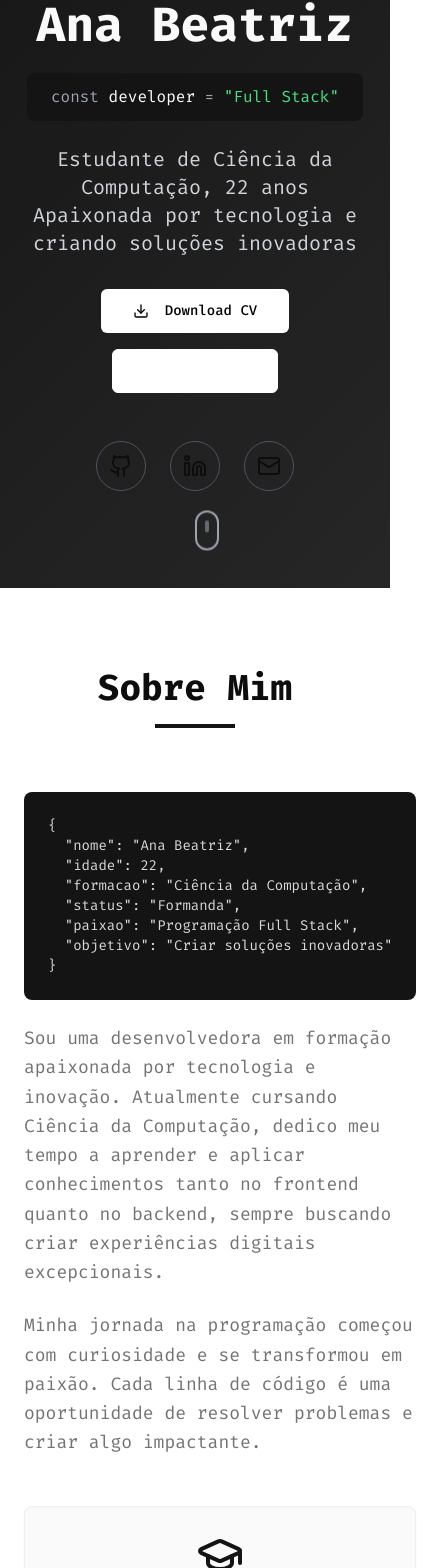
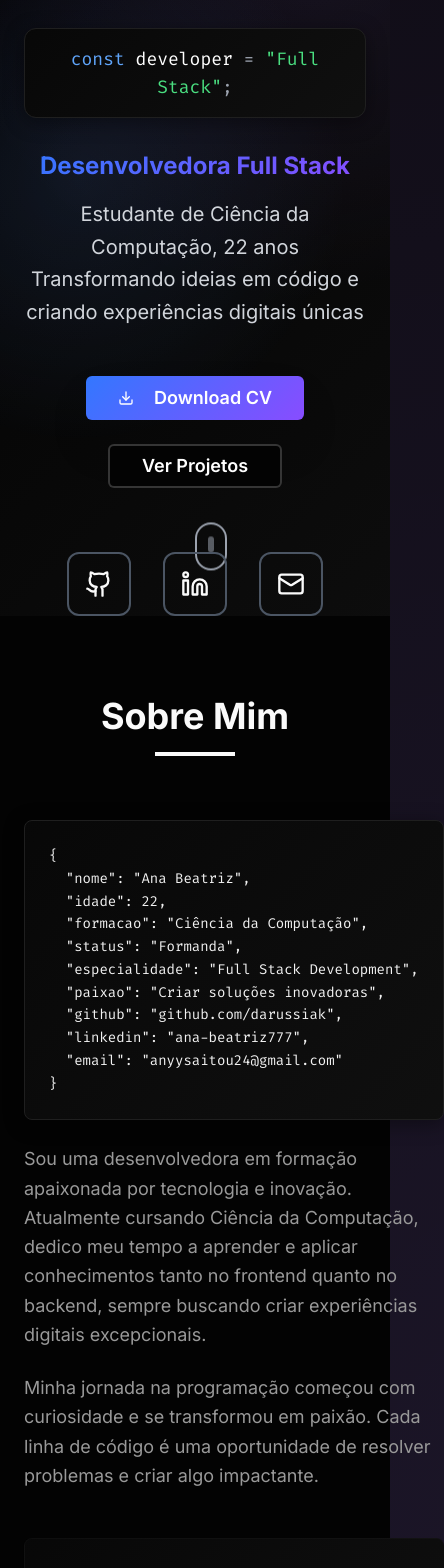
Before and after one commit to Anadevfs/portifolio-ana, a React (Vite) app: page / in a window 390 px wide. Shown: the part 256-1824 px from the top of the page, 444 px wide, since content can reach past the window. Built offline with nearby package versions, Linux system fonts and the light colour scheme.

Commit message:
Atualizar portfólio com links e tema escuro
Atualiza o portfólio para um tema mais escuro, com links para e-mail, LinkedIn e GitHub.

```diff
--- a/src/components/About.tsx
+++ b/src/components/About.tsx
@@ -13,14 +13,17 @@ const About = () => {
         <div className="grid lg:grid-cols-2 gap-12 items-center">
           <div className="space-y-6">
             <div className="code-block p-6 rounded-lg">
-              <pre className="text-sm">
+              <pre className="text-sm leading-relaxed">
 {`{
   "nome": "Ana Beatriz",
   "idade": 22,
   "formacao": "Ciência da Computação",
   "status": "Formanda",
-  "paixao": "Programação Full Stack",
-  "objetivo": "Criar soluções inovadoras"
+  "especialidade": "Full Stack Development",
+  "paixao": "Criar soluções inovadoras",
+  "github": "github.com/darussiak",
+  "linkedin": "ana-beatriz777",
+  "email": "anyysaitou24@gmail.com"
 }`}
               </pre>
             </div>
--- a/src/components/Contact.tsx
+++ b/src/components/Contact.tsx
@@ -50,7 +50,7 @@ const Contact = () => {
                   </div>
                   <div>
                     <p className="font-medium">Email</p>
-                    <p className="text-muted-foreground">ana.beatriz@email.com</p>
+                    <p className="text-muted-foreground">anyysaitou24@gmail.com</p>
                   </div>
                 </div>
 
@@ -80,19 +80,23 @@ const Contact = () => {
               <h4 className="text-lg font-semibold mb-4">Redes Sociais</h4>
               <div className="flex space-x-4">
                 <a
-                  href="#"
+                  href="https://github.com/darussiak"
+                  target="_blank"
+                  rel="noopener noreferrer"
                   className="p-3 border border-border rounded-lg hover:border-primary hover:bg-primary/10 transition-all duration-300 group"
                 >
                   <Github className="h-6 w-6 group-hover:text-primary transition-colors" />
                 </a>
                 <a
-                  href="#"
+                  href="https://www.linkedin.com/in/ana-beatriz777/"
+                  target="_blank"
+                  rel="noopener noreferrer"
                   className="p-3 border border-border rounded-lg hover:border-primary hover:bg-primary/10 transition-all duration-300 group"
                 >
                   <Linkedin className="h-6 w-6 group-hover:text-primary transition-colors" />
                 </a>
                 <a
-                  href="#"
+                  href="mailto:anyysaitou24@gmail.com"
                   className="p-3 border border-border rounded-lg hover:border-primary hover:bg-primary/10 transition-all duration-300 group"
                 >
                   <Mail className="h-6 w-6 group-hover:text-primary transition-colors" />
@@ -110,9 +114,10 @@ const developer = {
     "Frontend Development",
     "Backend Development",
     "UI/UX Design",
-    "Mobile Apps"
+    "Mobile Development"
   ],
-  contact: "ana.beatriz@email.com"
+  github: "darussiak",
+  email: "anyysaitou24@gmail.com"
 };`}
               </pre>
             </div>
--- a/src/components/Hero.tsx
+++ b/src/components/Hero.tsx
@@ -4,59 +4,76 @@ import { Github, Linkedin, Mail, Download } from "lucide-react";
 const Hero = () => {
   return (
     <section className="hero-section min-h-screen flex items-center justify-center relative overflow-hidden">
-      <div className="absolute inset-0 bg-grid-pattern opacity-5"></div>
+      <div className="absolute inset-0 bg-grid-pattern opacity-10"></div>
       <div className="container mx-auto px-6 text-center relative z-10">
         <div className="animate-fade-in">
           <div className="mb-8">
-            <div className="w-32 h-32 mx-auto mb-6 rounded-full bg-gradient-to-br from-gray-200 to-gray-400 flex items-center justify-center text-4xl font-bold text-gray-800">
+            <div className="w-40 h-40 mx-auto mb-8 rounded-full modern-gradient flex items-center justify-center text-5xl font-bold text-white shadow-2xl accent-glow">
               AB
             </div>
           </div>
 
-          <h1 className="text-5xl md:text-7xl font-bold text-hero-text mb-6">
+          <h1 className="text-6xl md:text-8xl font-black text-hero-text mb-8 tracking-tight">
             Ana Beatriz
           </h1>
 
-          <div className="code-block inline-block px-6 py-3 rounded-lg mb-6 animate-slide-in">
-            <span className="text-gray-400">const</span>{" "}
+          <div className="code-block inline-block px-8 py-4 rounded-xl mb-8 animate-slide-in font-mono text-lg">
+            <span className="text-blue-400">const</span>{" "}
             <span className="text-white">developer</span>{" "}
             <span className="text-gray-400">=</span>{" "}
-            <span className="text-green-400">"Full Stack"</span>
+            <span className="text-green-400">"Full Stack"</span><span className="text-gray-400">;</span>
           </div>
 
-          <p className="text-xl md:text-2xl text-gray-300 mb-8 max-w-2xl mx-auto">
+          <div className="gradient-text text-2xl md:text-3xl font-bold mb-4">
+            Desenvolvedora Full Stack
+          </div>
+
+          <p className="text-xl md:text-2xl text-gray-300 mb-12 max-w-3xl mx-auto leading-relaxed">
             Estudante de Ciência da Computação, 22 anos
             <br />
-            Apaixonada por tecnologia e criando soluções inovadoras
+            Transformando ideias em código e criando experiências digitais únicas
           </p>
 
-          <div className="flex flex-col sm:flex-row gap-4 justify-center items-center mb-12">
-            <Button size="lg" className="bg-white text-black hover:bg-gray-100 transition-all duration-300">
-              <Download className="mr-2 h-5 w-5" />
+          <div className="flex flex-col sm:flex-row gap-6 justify-center items-center mb-16">
+            <Button size="lg" className="modern-gradient text-white hover:scale-105 transition-all duration-300 shadow-2xl px-8 py-4 text-lg font-semibold">
+              <Download className="mr-3 h-6 w-6" />
               Download CV
             </Button>
-            <Button variant="outline" size="lg" className="border-white text-white hover:bg-white hover:text-black transition-all duration-300">
+            <Button variant="outline" size="lg" className="border-2 border-white/20 text-white hover:bg-white hover:text-black transition-all duration-300 hover:scale-105 px-8 py-4 text-lg font-semibold">
               Ver Projetos
             </Button>
           </div>
 
-          <div className="flex justify-center space-x-6">
-            <a href="#" className="p-3 rounded-full border border-gray-600 hover:border-white hover:bg-white hover:text-black transition-all duration-300 group">
-              <Github className="h-6 w-6" />
+          <div className="flex justify-center space-x-8">
+            <a
+              href="https://github.com/darussiak"
+              target="_blank"
+              rel="noopener noreferrer"
+              className="p-4 rounded-xl border-2 border-gray-600 hover:border-white hover:bg-white hover:text-black transition-all duration-300 group hover:scale-110 hover:shadow-xl"
+            >
+              <Github className="h-7 w-7" />
             </a>
-            <a href="#" className="p-3 rounded-full border border-gray-600 hover:border-white hover:bg-white hover:text-black transition-all duration-300 group">
-              <Linkedin className="h-6 w-6" />
+            <a
+              href="https://www.linkedin.com/in/ana-beatriz777/"
+              target="_blank"
+              rel="noopener noreferrer"
+              className="p-4 rounded-xl border-2 border-gray-600 hover:border-white hover:bg-white hover:text-black transition-all duration-300 group hover:scale-110 hover:shadow-xl"
+            >
+              <Linkedin className="h-7 w-7" />
             </a>
-            <a href="#" className="p-3 rounded-full border border-gray-600 hover:border-white hover:bg-white hover:text-black transition-all duration-300 group">
-              <Mail className="h-6 w-6" />
+            <a
+              href="mailto:anyysaitou24@gmail.com"
+              className="p-4 rounded-xl border-2 border-gray-600 hover:border-white hover:bg-white hover:text-black transition-all duration-300 group hover:scale-110 hover:shadow-xl"
+            >
+              <Mail className="h-7 w-7" />
             </a>
           </div>
         </div>
       </div>
 
-      <div className="absolute bottom-8 left-1/2 transform -translate-x-1/2 animate-float">
-        <div className="w-6 h-10 border-2 border-gray-400 rounded-full flex justify-center">
-          <div className="w-1 h-3 bg-gray-400 rounded-full mt-2 animate-pulse"></div>
+      <div className="absolute bottom-10 left-1/2 transform -translate-x-1/2 animate-float">
+        <div className="w-8 h-12 border-2 border-gray-400 rounded-full flex justify-center">
+          <div className="w-1.5 h-4 bg-gray-400 rounded-full mt-3 animate-pulse"></div>
         </div>
       </div>
     </section>
--- a/src/index.css
+++ b/src/index.css
@@ -8,50 +8,53 @@ All colors MUST be HSL.
 
 @layer base {
   :root {
-    --background: 0 0% 100%;
-    --foreground: 0 0% 5%;
+    --background: 0 0% 98%;
+    --foreground: 0 0% 3%;
 
-    --card: 0 0% 98%;
-    --card-foreground: 0 0% 10%;
+    --card: 0 0% 100%;
+    --card-foreground: 0 0% 8%;
 
     --popover: 0 0% 100%;
-    --popover-foreground: 0 0% 5%;
+    --popover-foreground: 0 0% 3%;
 
-    --primary: 0 0% 8%;
+    --primary: 0 0% 3%;
     --primary-foreground: 0 0% 98%;
 
-    --secondary: 0 0% 95%;
-    --secondary-foreground: 0 0% 15%;
+    --secondary: 0 0% 94%;
+    --secondary-foreground: 0 0% 10%;
 
-    --muted: 0 0% 96%;
-    --muted-foreground: 0 0% 45%;
+    --muted: 0 0% 95%;
+    --muted-foreground: 0 0% 40%;
 
-    --accent: 0 0% 94%;
-    --accent-foreground: 0 0% 20%;
+    --accent: 0 0% 92%;
+    --accent-foreground: 0 0% 15%;
 
     --destructive: 0 84% 60%;
     --destructive-foreground: 0 0% 98%;
 
-    --border: 0 0% 90%;
-    --input: 0 0% 92%;
-    --ring: 0 0% 20%;
+    --border: 0 0% 88%;
+    --input: 0 0% 90%;
+    --ring: 0 0% 15%;
 
-    /* Portfolio specific colors */
-    --hero-bg: 0 0% 3%;
+    /* Modern portfolio colors */
+    --hero-bg: 0 0% 2%;
     --hero-text: 0 0% 98%;
-    --code-bg: 0 0% 8%;
-    --code-text: 0 0% 85%;
-    --highlight: 0 0% 15%;
+    --code-bg: 0 0% 6%;
+    --code-text: 0 0% 90%;
+    --highlight: 0 0% 12%;
+    --accent-color: 220 100% 70%;
 
-    /* Gradients */
-    --gradient-dark: linear-gradient(135deg, hsl(0 0% 8%), hsl(0 0% 15%));
-    --gradient-light: linear-gradient(135deg, hsl(0 0% 98%), hsl(0 0% 94%));
-    --gradient-border: linear-gradient(90deg, hsl(0 0% 85%), hsl(0 0% 95%));
+    /* Modern gradients */
+    --gradient-primary: linear-gradient(135deg, hsl(0 0% 0%), hsl(0 0% 8%));
+    --gradient-accent: linear-gradient(135deg, hsl(220 100% 70%), hsl(260 100% 75%));
+    --gradient-card: linear-gradient(135deg, hsl(0 0% 98%), hsl(0 0% 100%));
+    --gradient-mesh: radial-gradient(circle at 20% 50%, hsl(220 100% 70% / 0.1) 0%, transparent 50%), radial-gradient(circle at 80% 20%, hsl(260 100% 75% / 0.1) 0%, transparent 50%);
 
-    /* Shadows */
-    --shadow-soft: 0 2px 10px hsl(0 0% 0% / 0.1);
-    --shadow-medium: 0 8px 30px hsl(0 0% 0% / 0.12);
-    --shadow-strong: 0 20px 40px hsl(0 0% 0% / 0.15);
+    /* Modern shadows */
+    --shadow-soft: 0 4px 20px hsl(0 0% 0% / 0.08);
+    --shadow-medium: 0 10px 40px hsl(0 0% 0% / 0.12);
+    --shadow-strong: 0 25px 50px hsl(0 0% 0% / 0.15);
+    --shadow-glow: 0 0 30px hsl(220 100% 70% / 0.3);
 
     --radius: 0.5rem;
 
@@ -73,50 +76,54 @@ All colors MUST be HSL.
   }
 
   .dark {
-    --background: 0 0% 3%;
+    --background: 0 0% 1%;
     --foreground: 0 0% 98%;
 
-    --card: 0 0% 8%;
+    --card: 0 0% 4%;
     --card-foreground: 0 0% 95%;
 
-    --popover: 0 0% 5%;
+    --popover: 0 0% 3%;
     --popover-foreground: 0 0% 95%;
 
-    --primary: 0 0% 95%;
-    --primary-foreground: 0 0% 8%;
+    --primary: 0 0% 98%;
+    --primary-foreground: 0 0% 2%;
 
-    --secondary: 0 0% 12%;
+    --secondary: 0 0% 8%;
     --secondary-foreground: 0 0% 90%;
 
-    --muted: 0 0% 10%;
+    --muted: 0 0% 6%;
     --muted-foreground: 0 0% 60%;
 
-    --accent: 0 0% 15%;
+    --accent: 0 0% 12%;
     --accent-foreground: 0 0% 90%;
 
     --destructive: 0 62% 50%;
     --destructive-foreground: 0 0% 98%;
 
-    --border: 0 0% 15%;
-    --input: 0 0% 12%;
+    --border: 0 0% 12%;
+    --input: 0 0% 8%;
     --ring: 0 0% 80%;
 
-    /* Portfolio specific colors - dark mode */
-    --hero-bg: 0 0% 2%;
+    /* Modern portfolio colors - dark */
+    --hero-bg: 0 0% 0%;
     --hero-text: 0 0% 98%;
-    --code-bg: 0 0% 6%;
-    --code-text: 0 0% 90%;
-    --highlight: 0 0% 20%;
+    --code-bg: 0 0% 3%;
+    --code-text: 0 0% 95%;
+    --highlight: 0 0% 15%;
+    --accent-color: 220 100% 70%;
 
-    /* Gradients - dark mode */
-    --gradient-dark: linear-gradient(135deg, hsl(0 0% 2%), hsl(0 0% 8%));
-    --gradient-light: linear-gradient(135deg, hsl(0 0% 8%), hsl(0 0% 12%));
-    --gradient-border: linear-gradient(90deg, hsl(0 0% 20%), hsl(0 0% 15%));
+    /* Modern gradients - dark */
+    --gradient-primary: linear-gradient(135deg, hsl(0 0% 0%), hsl(0 0% 5%));
+    --gradient-accent: linear-gradient(135deg, hsl(220 100% 60%), hsl(260 100% 65%));
+    --gradient-card: linear-gradient(135deg, hsl(0 0% 3%), hsl(0 0% 6%));
+    --gradient-mesh: radial-gradient(circle at 20% 50%, hsl(220 100% 70% / 0.15) 0%, transparent 50%), radial-gradient(circle at 80% 20%, hsl(260 100% 75% / 0.15) 0%, transparent 50%);
 
-    /* Shadows - dark mode */
-    --shadow-soft: 0 2px 10px hsl(0 0% 0% / 0.3);
-    --shadow-medium: 0 8px 30px hsl(0 0% 0% / 0.4);
-    --shadow-strong: 0 20px 40px hsl(0 0% 0% / 0.5);
+    /* Modern shadows - dark */
+    --shadow-soft: 0 4px 20px hsl(0 0% 0% / 0.4);
+    --shadow-medium: 0 10px 40px hsl(0 0% 0% / 0.5);
+    --shadow-strong: 0 25px 50px hsl(0 0% 0% / 0.7);
+    --shadow-glow: 0 0 30px hsl(220 100% 70% / 0.4);
+
     --sidebar-background: 240 5.9% 10%;
     --sidebar-foreground: 240 4.8% 95.9%;
     --sidebar-primary: 224.3 76.3% 48%;
@@ -134,7 +141,8 @@ All colors MUST be HSL.
   }
 
   body {
-    @apply bg-background text-foreground font-mono;
+    @apply bg-background text-foreground font-sans dark;
+    background-image: var(--gradient-mesh);
   }
 
   html {
@@ -144,25 +152,55 @@ All colors MUST be HSL.
 
 @layer components {
   .gradient-text {
-    background: var(--gradient-border);
+    background: var(--gradient-accent);
     -webkit-background-clip: text;
     background-clip: text;
     -webkit-text-fill-color: transparent;
   }
 
   .code-block {
-    background: hsl(var(--code-bg));
+    background: var(--gradient-card);
+    border: 1px solid hsl(var(--border));
     color: hsl(var(--code-text));
     font-family: 'Fira Code', 'Courier New', monospace;
+    box-shadow: var(--shadow-soft);
   }
 
   .hero-section {
-    background: var(--gradient-dark);
+    background: var(--gradient-primary);
+    position: relative;
+  }
+
+  .hero-section::before {
+    content: '';
+    position: absolute;
+    top: 0;
+    left: 0;
+    right: 0;
+    bottom: 0;
+    background: var(--gradient-mesh);
+    opacity: 0.8;
   }
 
   .glass-card {
-    background: hsl(var(--card) / 0.8);
-    backdrop-filter: blur(10px);
-    border: 1px solid hsl(var(--border) / 0.5);
+    background: var(--gradient-card);
+    backdrop-filter: blur(20px);
+    border: 1px solid hsl(var(--border) / 0.2);
+    box-shadow: var(--shadow-medium);
+  }
+
+  .modern-gradient {
+    background: var(--gradient-accent);
+  }
+
+  .accent-glow {
+    box-shadow: var(--shadow-glow);
+  }
+
+  .bg-grid-pattern {
+    background-image:
+      linear-gradient(hsl(var(--border) / 0.1) 1px, transparent 1px),
+      linear-gradient(90deg, hsl(var(--border) / 0.1) 1px, transparent 1px);
+    background-size: 50px 50px;
   }
 }
--- a/tailwind.config.ts
+++ b/tailwind.config.ts
@@ -65,6 +65,7 @@ export default {
 					text: 'hsl(var(--code-text))'
 				},
 				highlight: 'hsl(var(--highlight))',
+				'accent-color': 'hsl(var(--accent-color))',
 				sidebar: {
 					DEFAULT: 'hsl(var(--sidebar-background))',
 					foreground: 'hsl(var(--sidebar-foreground))',
```
Also changed, not shown: src/components/Footer.tsx (+8 -4 lines), src/components/Projects.tsx (+10 -3 lines).
